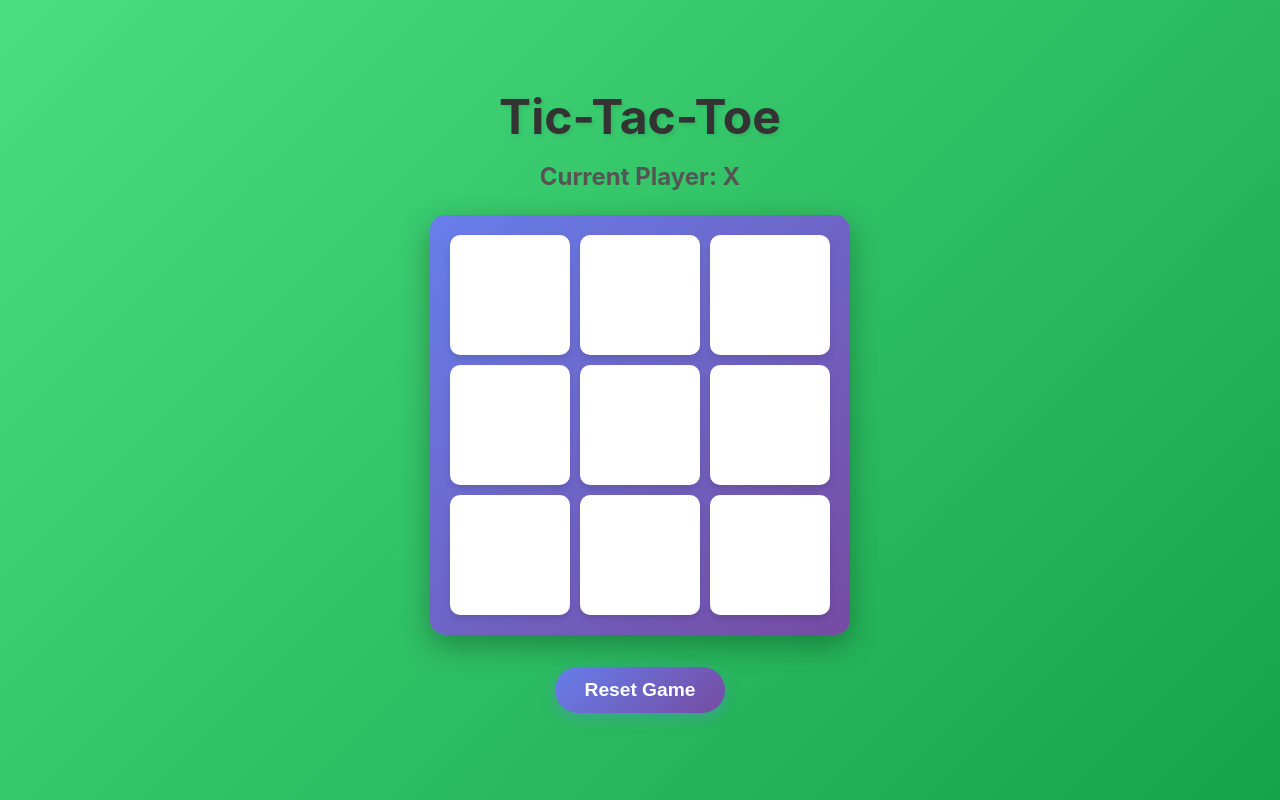
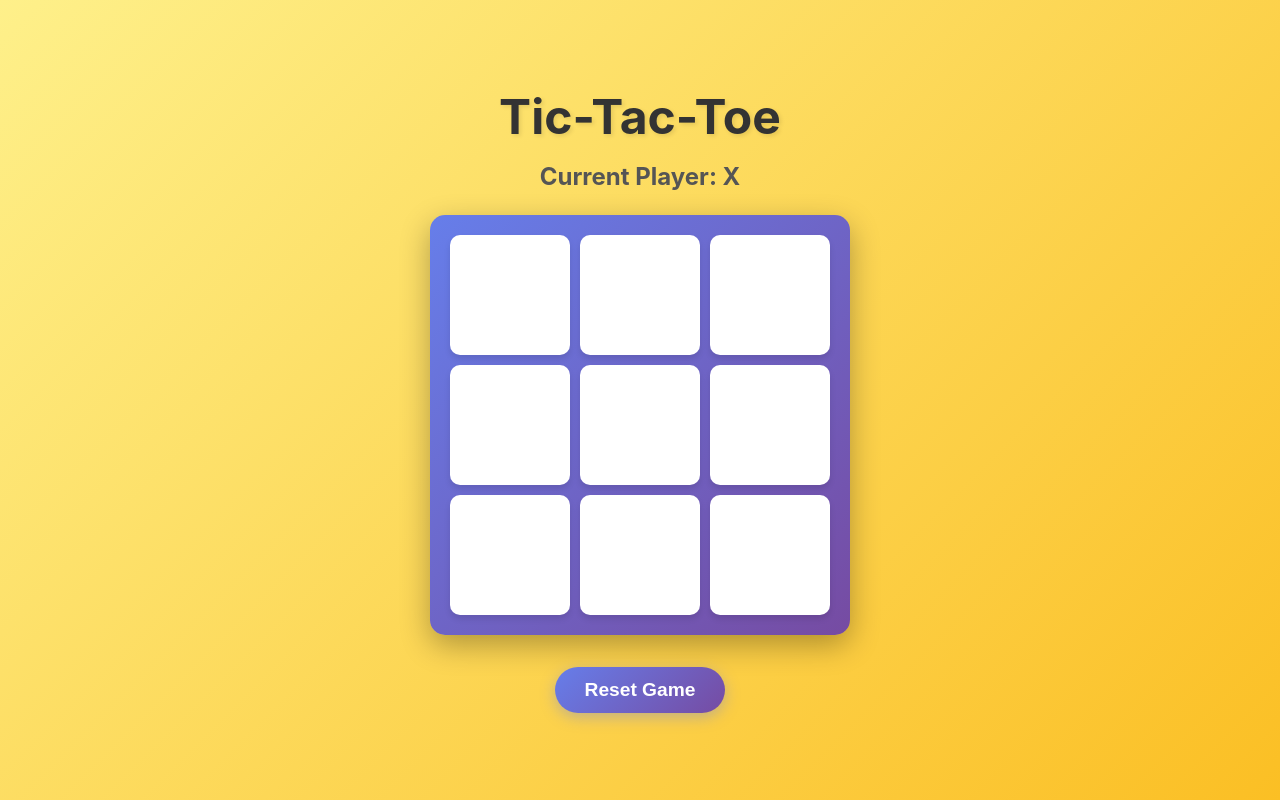
Before and after one commit to dmitrykobenyak/tic-tak-toe, a React (Vite) app: page / in a window 1280 px wide. Built offline with nearby package versions, Linux system fonts and the light colour scheme.

Commit message:
Change background color to yellow gradient

```diff
--- a/src/index.css
+++ b/src/index.css
@@ -10,7 +10,7 @@ body {
     sans-serif;
   -webkit-font-smoothing: antialiased;
   -moz-osx-font-smoothing: grayscale;
-  background: linear-gradient(135deg, #4ade80 0%, #16a34a 100%);
+  background: linear-gradient(135deg, #fef08a 0%, #fbbf24 100%);
   min-height: 100vh;
 }
 
```
